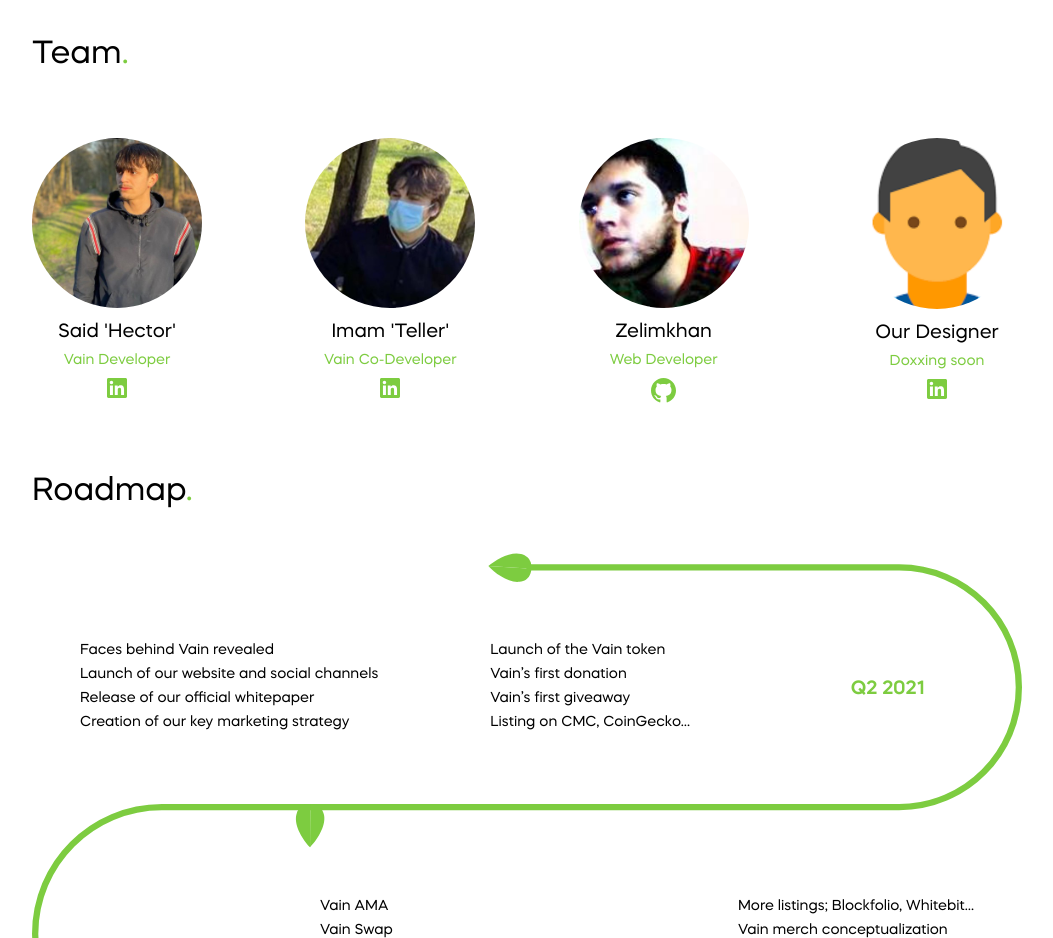
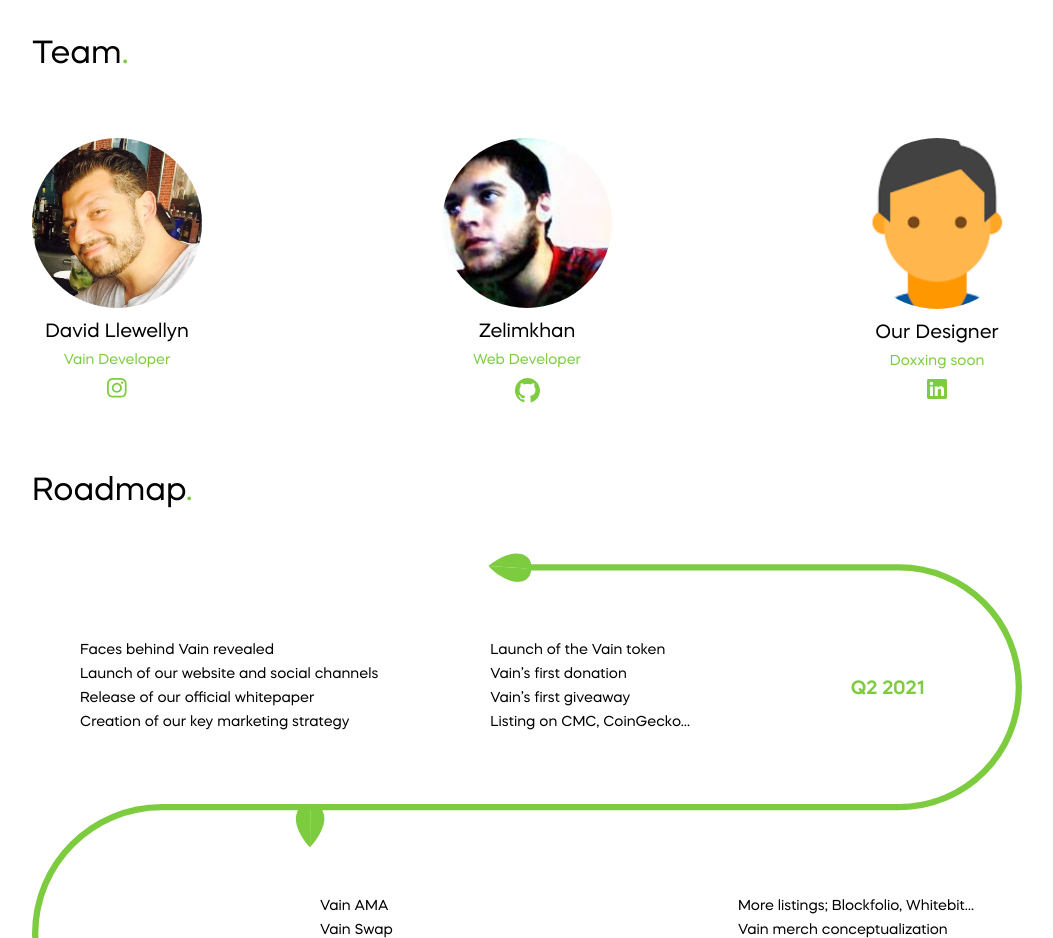
Before and after one commit to VainTokenCom/website, a plain HTML site: page index.html in a window 1280 px wide. Shown: the part 1260-2198 px from the top of the page, without its empty margins (113-1166 px from the left). Drawn offline with Linux system fonts and the light colour scheme; files whose address does not match are found by name.

Commit message:
add new owner

```diff
--- a/index.html
+++ b/index.html
@@ -267,19 +267,11 @@
         <h1 class="title mb2">Team<span class="green">.</span></h1>
         <div class="team-body">
             <div class="t-member">
-                <img class="profile" src="./assets/images/team/team1.jpeg" alt="Said">
-                <div class="t-member-name">Said 'Hector'</div>
+                <img class="profile" src="./assets/images/team/david.jpg" alt="Said">
+                <div class="t-member-name">David Llewellyn</div>
                 <div class="green t-member-title">Vain Developer</div>
-                <a href="https://www.linkedin.com/in/said-roustamov-b2663220b/" target="_blank">
-                    <img src="./assets/images/in.svg" class="in" alt="linkedin">
-                </a>
-            </div>
-            <div class="t-member">
-                <img class="profile" src="./assets/images/team/team4.jpeg" alt="Imam">
-                <div class="t-member-name">Imam 'Teller'</div>
-                <div class="green t-member-title">Vain Co-Developer</div>
-                <a href="https://www.linkedin.com/mwlite/in/imam-g-5b020a213" target="_blank">
-                    <img src="./assets/images/in.svg" class="in" alt="linkedin">
+                <a href="https://www.instagram.com/davidoff_90784/" target="_blank">
+                    <img src="./assets/images/instagram-g.svg" class="in" alt="instagram">
                 </a>
             </div>
             <div class="t-member">
```
Also changed, not shown: assets/images/team/david.jpg (added).
